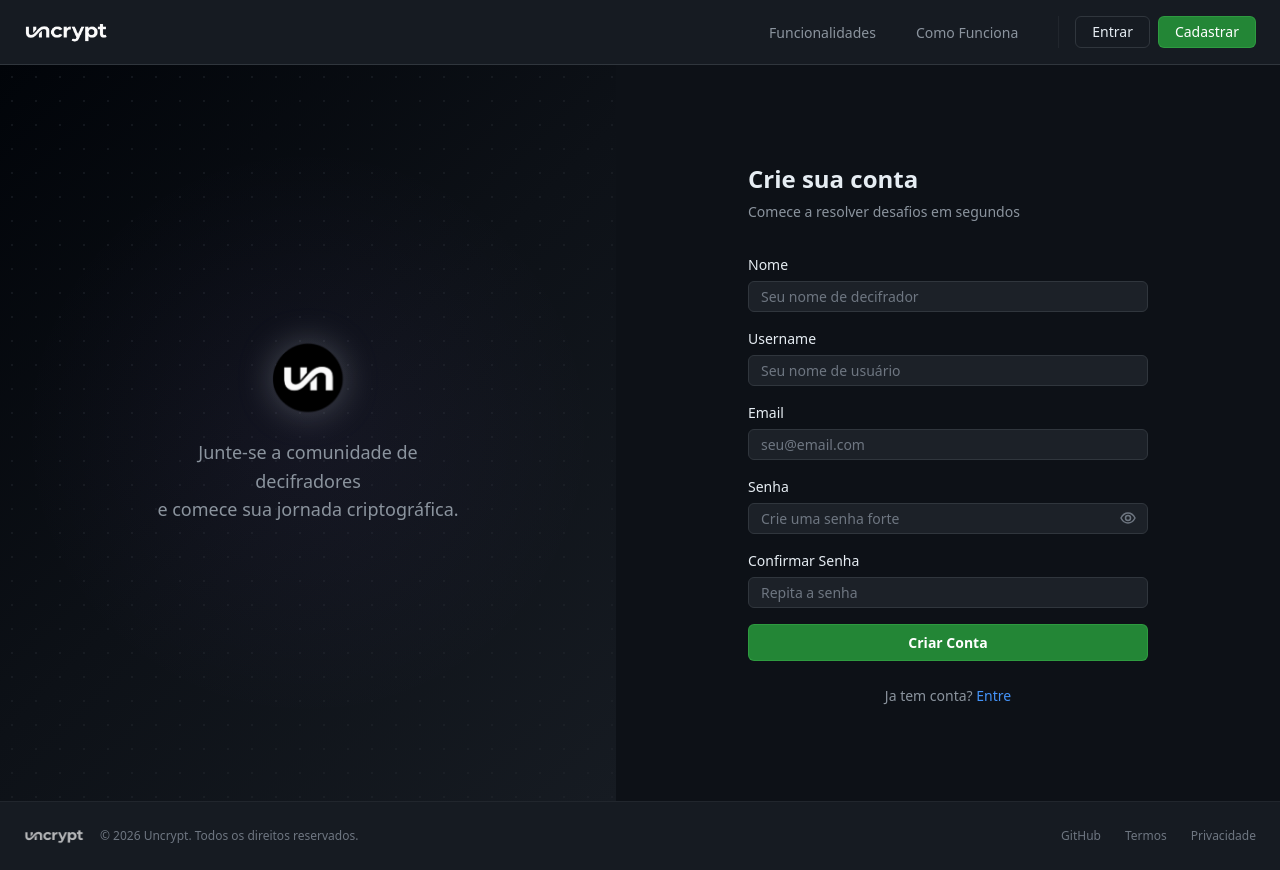
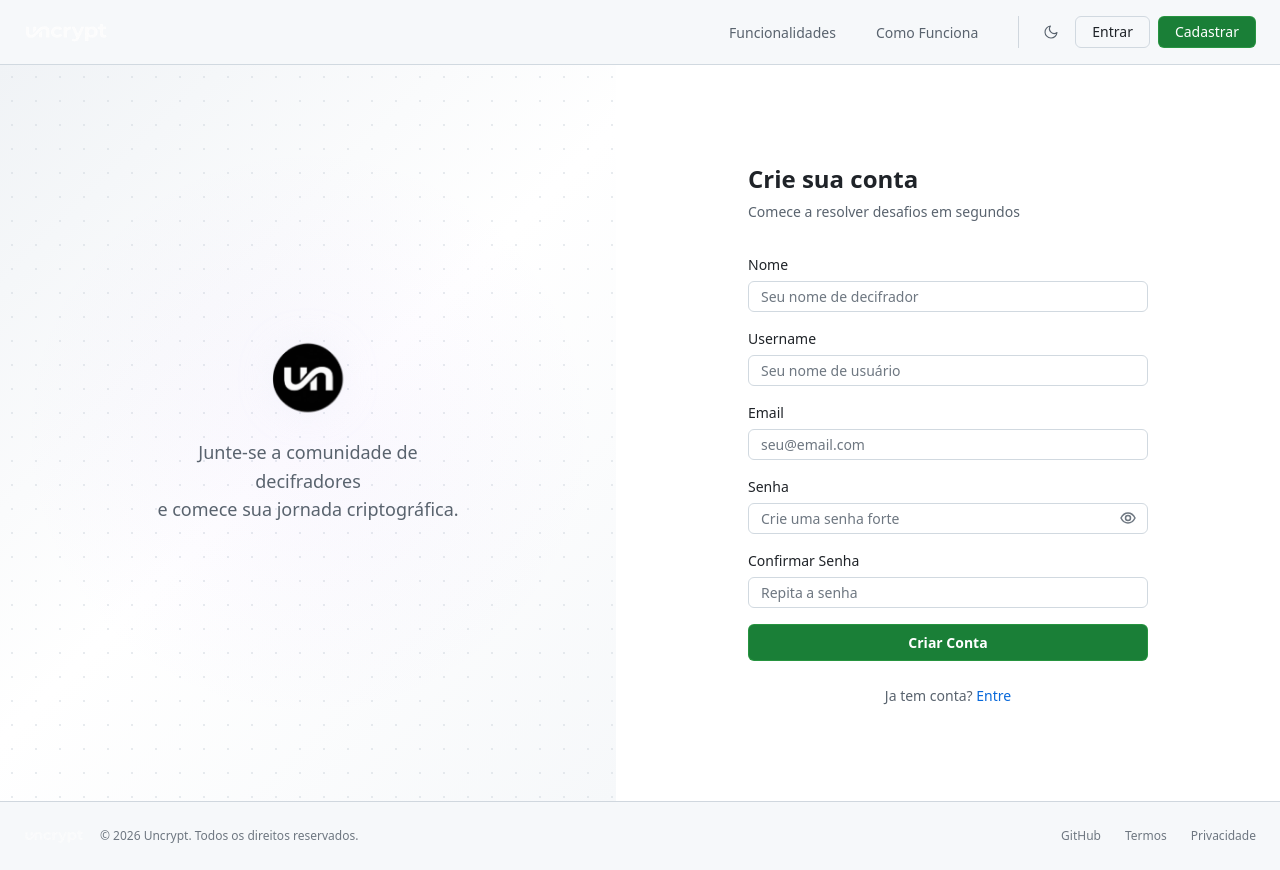
Before and after one commit to oguileme/Uncrypt, a Vue app in the folder frontend/: page /register in a window 1280 px wide. Built offline with nearby package versions, Linux system fonts and the light colour scheme; no server answers.

Commit message:
feat(ui) adiciona tema claro/escuro com toggle e persistencia

```diff
--- a/frontend/index.html
+++ b/frontend/index.html
@@ -6,6 +6,20 @@
     <meta name="viewport" content="width=device-width, initial-scale=1.0" />
     <meta name="description" content="Desvende os segredos da criptografia com desafios interativos e gamificação." />
     <title>Uncrypt</title>
+    <script>
+      ;(function () {
+        try {
+          var stored = localStorage.getItem('uncrypt-theme')
+          var theme =
+            stored === 'dark' || stored === 'light'
+              ? stored
+              : window.matchMedia('(prefers-color-scheme: light)').matches
+                ? 'light'
+                : 'dark'
+          document.documentElement.dataset.theme = theme
+        } catch (e) {}
+      })()
+    </script>
   </head>
   <body>
     <div id="app"></div>
--- a/frontend/src/assets/theme.css
+++ b/frontend/src/assets/theme.css
@@ -1,4 +1,7 @@
-:root {
+:root,
+[data-theme='dark'] {
+  color-scheme: dark;
+
   --bg-canvas: #0d1117;
   --bg-surface: #161b22;
   --bg-inset: #010409;
@@ -15,11 +18,13 @@
   --text-secondary: #8b949e;
   --text-subtle: #6e7681;
   --text-on-emphasis: #ffffff;
+  --text-link: #58a6ff;
 
   --accent-blue: #4493f8;
   --accent-blue-muted: rgba(56, 139, 253, 0.15);
   --accent-green: #3fb950;
   --accent-green-dark: #238636;
+  --accent-green-hover: #2ea043;
   --accent-green-muted: rgba(35, 134, 54, 0.3);
   --accent-purple: #a371f7;
   --accent-purple-muted: rgba(163, 113, 247, 0.15);
@@ -28,6 +33,12 @@
   --accent-yellow: #d29922;
   --accent-yellow-muted: rgba(187, 128, 9, 0.15);
   --accent-orange: #db6d28;
+  --accent-orange-muted: rgba(219, 109, 40, 0.15);
+
+  --star-fill: #d29922;
+  --star-empty: #6e7681;
+
+  --overlay-dim: rgba(1, 4, 9, 0.72);
 
   --shadow-sm: 0 1px 0 rgba(31, 35, 40, 0.1), 0 1px 2px rgba(31, 35, 40, 0.1);
   --shadow-md: 0 3px 6px rgba(0, 0, 0, 0.4);
@@ -38,7 +49,61 @@
   --focus-ring: 0 0 0 3px rgba(56, 139, 253, 0.3);
   --focus-ring-success: 0 0 0 3px rgba(63, 185, 80, 0.3);
   --focus-ring-danger: 0 0 0 3px rgba(248, 81, 73, 0.3);
+}
 
+[data-theme='light'] {
+  color-scheme: light;
+
+  --bg-canvas: #ffffff;
+  --bg-surface: #f6f8fa;
+  --bg-inset: #f0f3f6;
+  --bg-overlay: #ffffff;
+  --bg-emphasis: #eaeef2;
+  --bg-success-subtle: rgba(26, 127, 55, 0.12);
+  --bg-danger-subtle: rgba(207, 34, 46, 0.1);
+
+  --border: #d1d9e0;
+  --border-muted: #d0d7de;
+  --border-emphasis: #59636e;
+
+  --text-primary: #1f2328;
+  --text-secondary: #59636e;
+  --text-subtle: #6e7781;
+  --text-on-emphasis: #ffffff;
+  --text-link: #0969da;
+
+  --accent-blue: #0969da;
+  --accent-blue-muted: rgba(9, 105, 218, 0.1);
+  --accent-green: #1f883d;
+  --accent-green-dark: #1a7f37;
+  --accent-green-hover: #2da44e;
+  --accent-green-muted: rgba(26, 127, 55, 0.15);
+  --accent-purple: #8250df;
+  --accent-purple-muted: rgba(130, 80, 223, 0.1);
+  --accent-red: #cf222e;
+  --accent-red-muted: rgba(207, 34, 46, 0.1);
+  --accent-yellow: #9a6700;
+  --accent-yellow-muted: rgba(154, 103, 0, 0.12);
+  --accent-orange: #bc4c00;
+  --accent-orange-muted: rgba(188, 76, 0, 0.12);
+
+  --star-fill: #9a6700;
+  --star-empty: #afb8c1;
+
+  --overlay-dim: rgba(31, 35, 40, 0.55);
+
+  --shadow-sm: 0 1px 0 rgba(31, 35, 40, 0.04);
+  --shadow-md: 0 3px 6px rgba(140, 149, 159, 0.15);
+  --shadow-lg: 0 8px 24px rgba(140, 149, 159, 0.2);
+  --shadow-float: 0 0 0 1px rgba(31, 35, 40, 0.1), 0 6px 12px -3px rgba(31, 35, 40, 0.1),
+    0 6px 18px 0 rgba(31, 35, 40, 0.08);
+
+  --focus-ring: 0 0 0 3px rgba(9, 105, 218, 0.3);
+  --focus-ring-success: 0 0 0 3px rgba(31, 127, 55, 0.3);
+  --focus-ring-danger: 0 0 0 3px rgba(207, 34, 46, 0.3);
+}
+
+:root {
   --radius-sm: 3px;
   --radius-md: 6px;
   --radius-lg: 12px;
--- a/frontend/src/components/AppNavbar.vue
+++ b/frontend/src/components/AppNavbar.vue
@@ -3,6 +3,7 @@ import { ref, computed, onMounted, onUnmounted } from 'vue'
 import { RouterLink, useRoute, useRouter } from 'vue-router'
 import { logout } from '@/features/auth/services/authService'
 import { useAuth } from '@/features/auth/composables/useAuth'
+import ThemeToggle from './ThemeToggle.vue'
 
 const router = useRouter()
 const { clearAuth, isLoggedIn, user } = useAuth()
@@ -100,6 +101,7 @@ onUnmounted(() => {
         </template>
 
         <div class="navbar-actions">
+          <ThemeToggle />
           <template v-if="isLoggedIn">
             <div class="user-menu" ref="dropdownRef">
               <button class="user-trigger" @click.stop="toggleDropdown">
@@ -258,16 +260,16 @@ onUnmounted(() => {
 .btn-primary {
   color: var(--text-on-emphasis);
   background: var(--accent-green-dark);
-  border-color: rgba(63, 185, 80, 0.4);
+  border-color: rgba(63, 185, 80, 0.35);
 }
 
 .btn-primary:hover {
-  background: #2ea043;
+  background: var(--accent-green-hover);
   text-decoration: none;
 }
 
 .btn-primary:active {
-  background: #238636;
+  background: var(--accent-green-dark);
 }
 
 /* User menu */
--- /dev/null
+++ b/frontend/src/components/ThemeToggle.vue
@@ -0,0 +1,76 @@
+<script setup lang="ts">
+import { computed } from 'vue'
+import { useTheme } from '@/composables/useTheme'
+
+const { theme, toggleTheme } = useTheme()
+
+const isDark = computed(() => theme.value === 'dark')
+</script>
+
+<template>
+  <button
+    class="theme-toggle"
+    type="button"
+    :aria-label="isDark ? 'Ativar modo claro' : 'Ativar modo escuro'"
+    :title="isDark ? 'Modo claro' : 'Modo escuro'"
+    @click="toggleTheme"
+  >
+    <svg
+      v-if="isDark"
+      width="16"
+      height="16"
+      viewBox="0 0 24 24"
+      fill="none"
+      stroke="currentColor"
+      stroke-width="1.7"
+      stroke-linecap="round"
+      stroke-linejoin="round"
+      aria-hidden="true"
+    >
+      <circle cx="12" cy="12" r="4" />
+      <path d="M12 2v2M12 20v2M4.93 4.93l1.41 1.41M17.66 17.66l1.41 1.41M2 12h2M20 12h2M6.34 17.66l-1.41 1.41M19.07 4.93l-1.41 1.41" />
+    </svg>
+    <svg
+      v-else
+      width="16"
+      height="16"
+      viewBox="0 0 24 24"
+      fill="none"
+      stroke="currentColor"
+      stroke-width="1.7"
+      stroke-linecap="round"
+      stroke-linejoin="round"
+      aria-hidden="true"
+    >
+      <path d="M21 12.79A9 9 0 1 1 11.21 3 7 7 0 0 0 21 12.79z" />
+    </svg>
+  </button>
+</template>
+
+<style scoped>
+.theme-toggle {
+  display: inline-flex;
+  align-items: center;
+  justify-content: center;
+  width: 32px;
+  height: 32px;
+  padding: 6px;
+  color: var(--text-secondary);
+  background: transparent;
+  border: 1px solid transparent;
+  border-radius: var(--radius-md);
+  cursor: pointer;
+  transition: color 0.15s ease, background 0.15s ease, border-color 0.15s ease;
+}
+
+.theme-toggle:hover {
+  color: var(--text-primary);
+  background: var(--bg-emphasis);
+  border-color: var(--border);
+}
+
+.theme-toggle:focus-visible {
+  outline: none;
+  box-shadow: var(--focus-ring);
+}
+</style>
--- /dev/null
+++ b/frontend/src/composables/useTheme.ts
@@ -0,0 +1,32 @@
+import { ref } from 'vue'
+
+export type ThemeKind = 'dark' | 'light'
+
+const STORAGE_KEY = 'uncrypt-theme'
+
+function initialTheme(): ThemeKind {
+  const stored = localStorage.getItem(STORAGE_KEY)
+  if (stored === 'dark' || stored === 'light') return stored
+  return window.matchMedia('(prefers-color-scheme: light)').matches ? 'light' : 'dark'
+}
+
+function applyTheme(theme: ThemeKind) {
+  document.documentElement.dataset.theme = theme
+}
+
+const theme = ref<ThemeKind>(initialTheme())
+applyTheme(theme.value)
+
+export function useTheme() {
+  function setTheme(next: ThemeKind) {
+    theme.value = next
+    localStorage.setItem(STORAGE_KEY, next)
+    applyTheme(next)
+  }
+
+  function toggleTheme() {
+    setTheme(theme.value === 'dark' ? 'light' : 'dark')
+  }
+
+  return { theme, setTheme, toggleTheme }
+}
--- a/frontend/src/features/auth/views/LoginPage.vue
+++ b/frontend/src/features/auth/views/LoginPage.vue
@@ -305,18 +305,18 @@ async function handleSubmit() {
   font-family: var(--font-body);
   color: var(--text-on-emphasis);
   background: var(--accent-green-dark);
-  border: 1px solid rgba(63, 185, 80, 0.4);
+  border: 1px solid rgba(63, 185, 80, 0.35);
   border-radius: var(--radius-md);
   cursor: pointer;
   transition: background 0.15s ease, box-shadow 0.15s ease;
 }
 
 .btn-submit:hover {
-  background: #2ea043;
+  background: var(--accent-green-hover);
 }
 
 .btn-submit:active {
-  background: #238636;
+  background: var(--accent-green-dark);
 }
 
 .btn-submit:focus-visible {
@@ -356,6 +356,6 @@ async function handleSubmit() {
 }
 .error-message {
   font-size: 13px;
-  color: #f85149;
+  color: var(--accent-red);
 }
 </style>
--- a/frontend/src/features/auth/views/RegisterPage.vue
+++ b/frontend/src/features/auth/views/RegisterPage.vue
@@ -346,18 +346,18 @@ async function handleSubmit() {
   font-family: var(--font-body);
   color: var(--text-on-emphasis);
   background: var(--accent-green-dark);
-  border: 1px solid rgba(63, 185, 80, 0.4);
+  border: 1px solid rgba(63, 185, 80, 0.35);
   border-radius: var(--radius-md);
   cursor: pointer;
   transition: background 0.15s ease, box-shadow 0.15s ease;
 }
 
 .btn-submit:hover {
-  background: #2ea043;
+  background: var(--accent-green-hover);
 }
 
 .btn-submit:active {
-  background: #238636;
+  background: var(--accent-green-dark);
 }
 
 .btn-submit:focus-visible {
@@ -379,7 +379,7 @@ async function handleSubmit() {
 
 .form-error {
   font-size: 13px;
-  color: #f85149;
+  color: var(--accent-red);
   text-align: center;
 }
 
--- a/frontend/src/features/auth/views/UserPage.vue
+++ b/frontend/src/features/auth/views/UserPage.vue
@@ -396,7 +396,7 @@ const xpRemaining = computed(() => {
 
 .chip-rank {
   background: var(--accent-green-muted);
-  border-color: rgba(63, 185, 80, 0.4);
+  border-color: rgba(63, 185, 80, 0.35);
   color: var(--accent-green);
 }
 
--- a/frontend/src/features/error/views/NotFoundPage.vue
+++ b/frontend/src/features/error/views/NotFoundPage.vue
@@ -142,15 +142,15 @@ onUnmounted(() => {
 }
 
 .dot-red {
-  background: #f85149;
+  background: var(--accent-red);
 }
 
 .dot-yellow {
-  background: #d29922;
+  background: var(--accent-yellow);
 }
 
 .dot-green {
-  background: #3fb950;
+  background: var(--accent-green);
 }
 
 .terminal-title {
@@ -230,11 +230,11 @@ onUnmounted(() => {
 .btn-primary {
   color: var(--text-on-emphasis);
   background: var(--accent-green-dark);
-  border-color: rgba(63, 185, 80, 0.4);
+  border-color: rgba(63, 185, 80, 0.35);
 }
 
 .btn-primary:hover {
-  background: #2ea043;
+  background: var(--accent-green-hover);
   text-decoration: none;
 }
 
--- a/frontend/src/features/home/components/RecommendedChallenges.vue
+++ b/frontend/src/features/home/components/RecommendedChallenges.vue
@@ -89,8 +89,8 @@ function getStars(c: ChallengeType) {
               width="12"
               height="12"
               viewBox="0 0 16 16"
-              :fill="filled ? '#d29922' : 'none'"
-              :stroke="filled ? '#d29922' : '#6e7681'"
+              :fill="filled ? 'var(--star-fill)' : 'none'"
+              :stroke="filled ? 'var(--star-fill)' : 'var(--star-empty)'"
               stroke-width="1.5"
             >
               <path d="M8 1.5l2 4 4.5.7-3.2 3.1.8 4.4L8 11.3l-4.1 2.4.8-4.4L1.5 6.2l4.5-.7z" />
@@ -271,7 +271,7 @@ function getStars(c: ChallengeType) {
 }
 
 .recommended-item:hover:not(:disabled) .btn-start {
-  color: #58a6ff;
+  color: var(--text-link);
 }
 
 .recommended-item:hover:not(:disabled) svg {
```
Also changed, not shown: frontend/src/features/challenge/views/ChallengePage.vue (+4 -4 lines), frontend/src/features/challenge/views/ChallengeUser.vue (+10 -10 lines).
